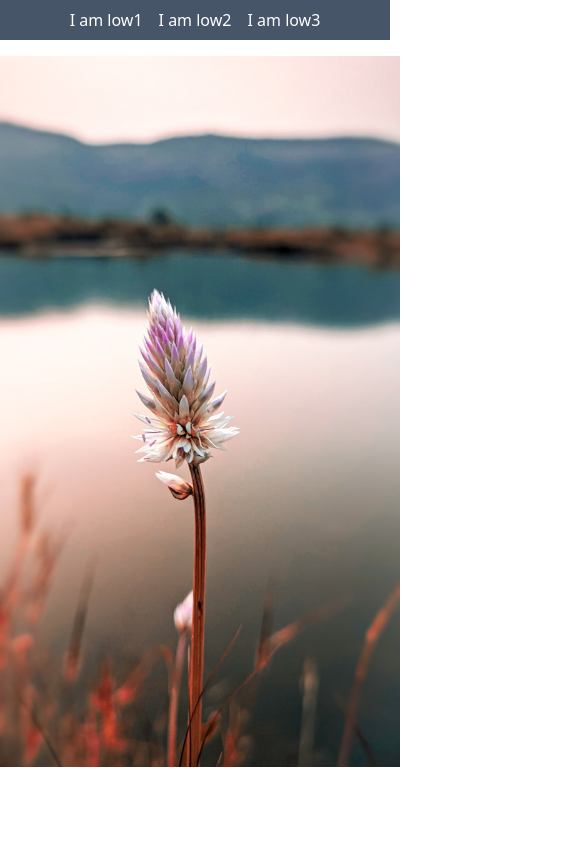
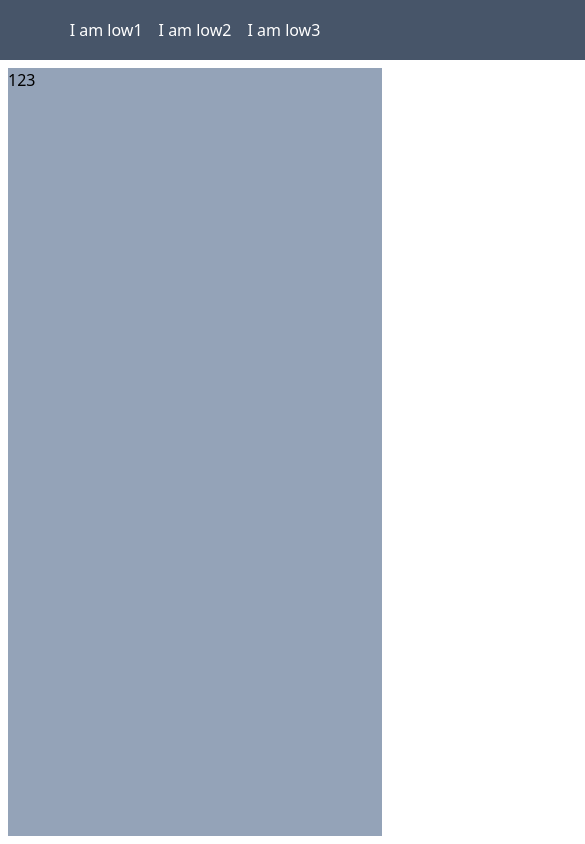
Before and after one commit to minktw2017/tailwind-tutorial, a React (Vite) app: page /animation in a window 390 px wide. Shown: the top 844 px of the page, 585 px wide, since content can reach past the window. Built offline with nearby package versions, Linux system fonts and the light colour scheme.

Commit message:
animation page responsive

```diff
--- a/package.json
+++ b/package.json
@@ -1,6 +1,5 @@
 {
   "name": "dobanhome",
-  "private": true,
   "version": "0.0.0",
   "type": "module",
   "scripts": {
--- /dev/null
+++ b/src/componnents/Form.jsx
@@ -0,0 +1,11 @@
+import React from 'react'
+
+const Form = () => {
+  return (
+    <div className='w-[800px] mx-auto'>
+      This componnent suppor to be a form.
+    </div>
+  )
+}
+
+export default Form
--- a/src/componnents/Frames.jsx
+++ b/src/componnents/Frames.jsx
@@ -14,7 +14,10 @@ const Frames = () => {
   ]
 
   const frameList = frames.map(frame =>
-    <div className='aspect-video' key={frame.id}>
+    <div className='aspect-video
+                    sm:max-[640px]'
+         key={frame.id}
+    >
       <iframe
         className='w-full h-full'
         src={frame.src}
@@ -27,7 +30,11 @@ const Frames = () => {
     )
 
   return (
-    <div className='w-[1200px] mx-auto mb-4 grid rounded-2xl overflow-hidden lg:grid-cols-4 gap-1 md:grid-cols-2 sm:grid-cols-1'>
+    <div className='w-[1200px] mx-auto mb-4 px-1
+                    grid rounded overflow-x-hidden
+                    lg:grid-cols-4 gap-1
+                    md:grid-cols-2
+                    sm:grid-cols-1'>
       {frameList}
     </div>
   )
--- a/src/componnents/Nav.jsx
+++ b/src/componnents/Nav.jsx
@@ -1,18 +1,26 @@
-import React from 'react'
+import React from "react";
 
 const Nav = () => {
-
   return (
     <>
-      <div className='w-full bg-slate-700 text-white mb-[16px]'>
-        <div className='bg-slate-600 max-w-[1200px] h-[40px] mx-auto flex justify-center items-center px-1'>
-          <div className='px-2'>I am low1</div>
-          <div className='px-2'>I am low2</div>
-          <div className='px-2'>I am low3</div>
+      <div className="w-full bg-slate-700 text-white mb-2">
+        <div
+          className="
+          bg-slate-600
+          max-w-[1200px]
+          h-[60px]
+          mx-[calc((100vw-1184px)*0.5)]
+          flex
+          justify-center
+          items-center
+        ">
+          <div className="px-2">I am low1</div>
+          <div className="px-2">I am low2</div>
+          <div className="px-2">I am low3</div>
         </div>
       </div>
     </>
-  )
-}
+  );
+};
 
-export default Nav
+export default Nav;
--- a/src/componnents/Slides.jsx
+++ b/src/componnents/Slides.jsx
@@ -69,7 +69,7 @@ const Slides = () => {
 
   return (
     <div className='max-w-[1200px] mx-auto mb-4 px-1'>
-      <div className='max-w-[1200px] flex justify-start items-center gap-1 overflow-x-hidden mb-4 rounded-2xl relative'>
+      <div className='max-w-[1200px] flex justify-start items-center gap-1 overflow-x-hidden mb-4 roundeds relative'>
         {slideShow}
       </div>
     </div>
--- a/src/page/Animation.jsx
+++ b/src/page/Animation.jsx
@@ -1,19 +1,24 @@
-import React from 'react'
-import Nav from '../componnents/Nav'
+import React from "react";
+import Nav from "../componnents/Nav";
 
 const Animation = () => {
   return (
     <>
       <Nav />
-      <div className='w-[1200px] mx-auto'>
-        <img
-          className='aniFadeIn w-[400px]'
-          src="slide2.jpg"
-          alt="slide2"
-        />
+      <div
+        className="
+        w-full
+        h-[calc(100vh-76px)]
+        mx-auto
+        flex
+        justify-center
+        items-center
+        lg:max-w-[1200px]
+        ">
+        <div className="w-full h-full bg-slate-400 mx-2">123</div>
       </div>
     </>
-  )
-}
+  );
+};
 
-export default Animation
+export default Animation;
--- a/src/page/Home.jsx
+++ b/src/page/Home.jsx
@@ -2,6 +2,7 @@ import React from 'react'
 import Nav from '../componnents/Nav'
 import Slides from '../componnents/Slides'
 import Frames from '../componnents/Frames'
+import Form from '../componnents/Form'
 
 const Home = () => {
 
@@ -10,6 +11,7 @@ const Home = () => {
       <Nav />
       <Slides />
       <Frames />
+      <Form />
     </>
 
   )
```
